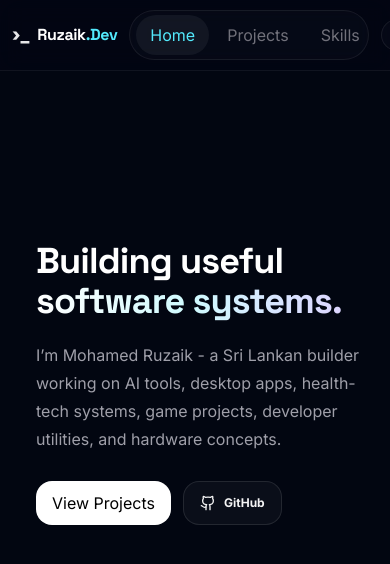
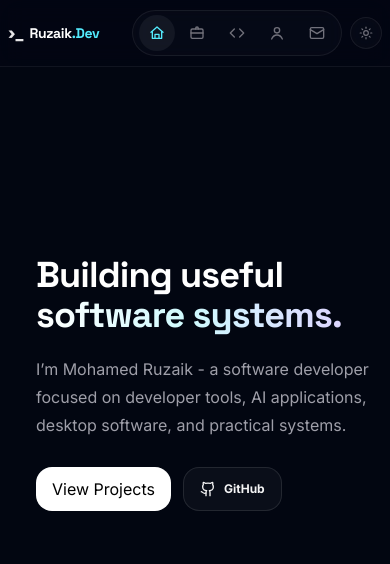
Before and after one commit to Mohamed-Ruzaik/Ruzaik-Dev, a React (Vite) app: page / in a window 390 px wide. Shown: the top 564 px of the page. Built offline with nearby package versions, Linux system fonts and the light colour scheme.

Commit message:
Refine portfolio content and mobile nav

```diff
--- a/src/App.tsx
+++ b/src/App.tsx
@@ -52,8 +52,8 @@ const hiddenScrollbar =
 
 const whatsappNumber = "94762334979";
 const githubUrl = "https://github.com/Mohamed-Ruzaik";
+const linkedinUrl = "https://www.linkedin.com/in/mohamedruzaik/";
 const cvUrl = "/Mohamed-Ruzaik-CV.pdf";
-
 const bodyFont =
   "Inter, ui-sans-serif, system-ui, -apple-system, BlinkMacSystemFont, 'Segoe UI', sans-serif";
 const headingFont =
@@ -341,10 +341,8 @@ const skillGroups = [
       "System Design",
       "Problem Solving",
       "Debugging",
-      "Architecture Planning",
       "API Design",
       "Database Design",
-      "Requirements Analysis",
       "Technical Documentation",
     ],
   },
@@ -358,39 +356,39 @@ const skillGroups = [
       "Rapid Prototyping",
       "UI/UX Thinking",
       "Workflow Design",
-      "Developer Tools",
-      "Desktop App Development",
-      "Web Application Development",
-      "Mobile Application Development",
-      "Developer Tool Development",
       "AI Integration",
     ],
   },
   {
-    title: "Hardware",
+    title: "Software Development",
+    icon: "terminal",
+    items: [
+      "Web Application Development",
+      "Desktop App Development",
+      "Mobile App Development",
+      "Developer Tool Development",
+      "Game Development",
+    ],
+  },
+  {
+    title: "Hardware & Creative",
     icon: "telescope",
     items: [
-      "Hardware",
-      "Electronics Prototyping",
+      "Hardware Prototyping",
       "Optical Systems",
-      "Hardware Troubleshooting",
-      "Mechanical Assembly",
+      "Digital Design",
+      "UI Design",
+      "Visual Communication",
     ],
   },
   {
-    title: "Creative",
-    icon: "layers",
-    items: ["Digital Design", "UI Design", "Painting", "Visual Communication"],
-  },
-  {
-    title: "Soft Skills",
+    title: "Personal Strengths",
     icon: "zap",
     items: [
       "Self Learning",
-      "Research",
-      "Adaptability",
       "Curiosity",
       "Persistence",
+      "Adaptability",
       "Independent Problem Solving",
     ],
   },
@@ -415,17 +413,17 @@ const techGroups = [
   {
     title: "Mobile",
     icon: "briefcase",
-    items: ["Flutter", "React Native"],
+    items: ["Flutter", "React Native", "Android / Kotlin"],
   },
   {
     title: "Game Development",
     icon: "game",
-    items: ["Unity", "Unreal Engine"],
+    items: ["Unity", "C#", "Unreal Engine"],
   },
   {
     title: "Hardware",
     icon: "telescope",
-    items: ["Optics"],
+    items: ["Optics", "Electronics"],
   },
 ] as const;
 
@@ -435,7 +433,15 @@ const quickStats = [
   { label: "Base", value: "Sri Lanka" },
 ] as const;
 
-type IconName = keyof typeof iconFactories;
+type IconName = keyof ReturnType<typeof iconFactories>;
+
+const pageIcons: Record<PageName, IconName> = {
+  Home: "home",
+  Projects: "briefcase",
+  Skills: "code",
+  About: "user",
+  Contact: "mail",
+};
 
 function Icon({ name, className = "h-5 w-5" }: { name: IconName | string; className?: string }) {
   const common = {
@@ -454,6 +460,19 @@ function Icon({ name, className = "h-5 w-5" }: { name: IconName | string; classN
 }
 
 const iconFactories = (common: Record<string, unknown>) => ({
+  home: (
+    <svg {...common}>
+      <path d="m3 11 9-8 9 8" />
+      <path d="M5 10v10h14V10" />
+      <path d="M9 20v-6h6v6" />
+    </svg>
+  ),
+  user: (
+    <svg {...common}>
+      <circle cx="12" cy="8" r="4" />
+      <path d="M4 21c1.7-4 4.4-6 8-6s6.3 2 8 6" />
+    </svg>
+  ),
   arrow: (
     <svg {...common}>
       <path d="M7 7h10v10" />
@@ -464,6 +483,13 @@ const iconFactories = (common: Record<string, unknown>) => ({
     <svg {...common}>
       <path d="M15 22v-4a4.8 4.8 0 0 0-1-3.5c3 0 6-2 6-5.5.08-1.25-.27-2.48-1-3.5.28-1.15.28-2.35 0-3.5 0 0-1 0-3 1.5-2.64-.5-5.36-.5-8 0C6 2 5 2 5 2c-.3 1.15-.3 2.35 0 3.5A5.4 5.4 0 0 0 4 9c0 3.5 3 5.5 6 5.5-.39.49-.68 1.05-.85 1.65-.17.6-.22 1.23-.15 1.85v4" />
       <path d="M9 18c-4.5 2-5-2-7-2" />
+    </svg>
+  ),
+  linkedin: (
+    <svg {...common}>
+      <path d="M16 8a6 6 0 0 1 6 6v7h-4v-7a2 2 0 0 0-4 0v7h-4v-7a6 6 0 0 1 6-6Z" />
+      <rect x="2" y="9" width="4" height="12" />
+      <circle cx="4" cy="4" r="2" />
     </svg>
   ),
   mail: (
@@ -871,12 +897,24 @@ function StackIcon({ name }: { name: string }) {
     return <Icon name="game" className={`${baseClass} text-violet-300`} />;
   }
 
+  if (normalized === "c#") {
+    return <Icon name="hexagon" className={`${baseClass} text-violet-300`} />;
+  }
+
   if (normalized === "visual basic") {
     return <Icon name="window" className={`${baseClass} text-indigo-300`} />;
   }
 
+  if (normalized === "android / kotlin") {
+    return <Icon name="smartphone" className={`${baseClass} text-green-300`} />;
+  }
+
   if (normalized === "optics") {
     return <Icon name="telescope" className={`${baseClass} text-amber-300`} />;
+  }
+
+  if (normalized === "electronics") {
+    return <Icon name="settings" className={`${baseClass} text-cyan-300`} />;
   }
 
   if (normalized === "ai" || normalized.includes("ai ")) {
@@ -979,7 +1017,7 @@ function ProjectCard({ project, index, onOpen }: { project: Project; index: numb
           className="inline-flex w-full min-w-[118px] items-center justify-center gap-2 rounded-full bg-white px-4 py-2.5 text-xs font-black !text-black transition hover:bg-zinc-200 sm:w-auto [&_svg]:!text-black"
         >
           <Icon name="briefcase" className="h-3.5 w-3.5" />
-          Case Study
+          View Project
         </button>
         <a
           href={project.liveDemoUrl || "#"}
@@ -1005,7 +1043,7 @@ function HomePage({ setActivePage }: { setActivePage: (page: PageName) => void }
           </h1>
 
           <p className="mt-5 max-w-2xl text-base leading-7 text-zinc-400">
-            I’m Mohamed Ruzaik - a Sri Lankan builder working on AI tools, desktop apps, health-tech systems, game projects, developer utilities, and hardware concepts.
+            I’m Mohamed Ruzaik - a software developer focused on developer tools, AI applications, desktop software, and practical systems.
           </p>
 
           <div className="mt-7 flex flex-wrap gap-3">
@@ -1042,8 +1080,8 @@ function ProjectsPage({ onOpenProject }: { onOpenProject: (slug: string) => void
     <Page>
       <SectionTitle
         eyebrow="Selected Work"
-        title="Focused Project Case Study"
-        text="One focused build for now. This project can open into its own full case-study page."
+        title="Featured Build"
+        text="A closer look at one active project for now. More projects will be added as they are cleaned up and documented."
       />
 
       <div className={`mb-6 rounded-[1.5rem] p-2 sm:mb-8 sm:rounded-[1.75rem] sm:p-3 ${projectGlass}`}>
@@ -1226,10 +1264,9 @@ function ProjectDetailPage({ slug, onBack }: { slug: string; onBack: () => void
 
 function SkillsPage() {
   const proofItems = [
-    "Can move from idea to prototype quickly.",
-    "Has experience across AI tools, desktop software, health systems, game development, hardware concepts, and product design.",
-    "Understands product flows, not only code files.",
-    "Builds with modern tools and can explain architecture clearly.",
+    "This portfolio shows range, not just isolated code samples.",
+    "It shows that I can move from an idea to a working prototype, design product flows, work across different platforms, and explain how a system is built.",
+    "I work across AI tools, desktop software, health systems, game projects, hardware concepts, and product design.",
   ];
 
   return (
@@ -1237,7 +1274,7 @@ function SkillsPage() {
       <SectionTitle
         eyebrow="Capability"
         title="Skills & Tools"
-        text="A practical mix of engineering, product thinking, developer tooling, hardware work, creative design, and self-driven problem solving."
+        text="A practical mix of software engineering, product thinking, developer tooling, creative design, and hands-on experimentation."
       />
 
       <div className="grid gap-5 lg:grid-cols-2 xl:grid-cols-3">
@@ -1309,7 +1346,7 @@ function SkillsPage() {
               Why this portfolio matters
             </p>
             <h2 style={{ fontFamily: headingFont }} className="mt-4 text-3xl font-black text-white md:text-5xl">
-              This is proof of range.
+              This portfolio shows range.
             </h2>
           </div>
           <div className="space-y-4 text-sm leading-7 text-zinc-300">
@@ -1354,9 +1391,10 @@ function AboutPage() {
             <h2 style={{ fontFamily: headingFont }} className="mt-4 text-3xl font-black text-white md:text-5xl">
               Mohamed Ruzaik
             </h2>
-            <p className="mt-5 text-base leading-8 text-zinc-400">
-              I’m a software engineering student from Sri Lanka who likes turning rough product ideas into working software. My current focus is AI tools, desktop apps, full-stack systems, and practical projects that can grow beyond a demo screen.
-            </p>
+            <div className="mt-5 space-y-4 text-base leading-8 text-zinc-400">
+              <p>I enjoy turning rough ideas into working software.</p>
+              <p>My current focus is developer tools, AI-assisted applications, desktop software, and systems that solve practical problems.</p>
+            </div>
             <div className="mt-7 flex flex-wrap gap-3">
               <a
                 href={cvUrl}
@@ -1403,7 +1441,9 @@ function AboutPage() {
           </div>
         </div>
 
-        <div className="mt-8 flex flex-wrap gap-3 border-t border-white/10 pt-8">
+        <div className="mt-8 border-t border-white/10 pt-8">
+          <p className="section-eyebrow mb-4 text-sm font-semibold uppercase tracking-[0.3em] text-cyan-300">Contact</p>
+          <div className="flex flex-wrap gap-3">
           <a href="mailto:contact@mohamedruzaik.com" className={`${contactButtonBase} border border-white/10 bg-white/[0.04] text-zinc-200 hover:bg-white/[0.08]`}>
             <Icon name="mail" className="h-4 w-4" /> Email
           </a>
@@ -1415,6 +1455,15 @@ function AboutPage() {
           >
             <Icon name="whatsapp" className="h-4 w-4" /> WhatsApp
           </a>
+          <a
+            href={linkedinUrl}
+            target="_blank"
+            rel="noreferrer"
+            className={`${contactButtonBase} border border-sky-300/20 bg-sky-300/[0.08] text-sky-100 hover:bg-sky-300/[0.14]`}
+          >
+            <Icon name="linkedin" className="h-4 w-4" /> LinkedIn
+          </a>
+          </div>
         </div>
       </div>
     </Page>
@@ -1446,6 +1495,13 @@ function ContactPage() {
       href: githubUrl,
       icon: "github",
       className: "border-cyan-300/20 bg-cyan-300/[0.08] text-cyan-100 hover:bg-cyan-300/[0.14]",
+    },
+    {
+      label: "LinkedIn",
+      value: "mohamedruzaik",
+      href: linkedinUrl,
+      icon: "linkedin",
+      className: "border-sky-300/20 bg-sky-300/[0.08] text-sky-100 hover:bg-sky-300/[0.14]",
     },
   ] as const;
 
@@ -1578,45 +1634,49 @@ export default function App() {
       <AnimatedBackground />
 
       <nav className={`fixed left-0 right-0 top-0 z-50 ${navGlass}`}>
-        <div className="nav-shell mx-auto flex w-full items-center justify-between gap-3 px-3 py-2.5 sm:gap-5 sm:px-6">
+        <div className="nav-shell mx-auto flex w-full items-center justify-between gap-2 px-2 py-2.5 sm:gap-5 sm:px-6">
           <button
             type="button"
             onClick={() => setActivePage("Home")}
-            className="flex shrink-0 items-center gap-2 text-left"
+            className="flex shrink-0 items-center gap-1.5 text-left sm:gap-2"
           >
-            <span className="text-lg font-black leading-none text-white/90">›_</span>
-            <span style={{ fontFamily: headingFont }} className="text-base font-black tracking-tight text-white sm:text-lg">
+            <span className="text-base font-black leading-none text-white/90 sm:text-lg">›_</span>
+            <span style={{ fontFamily: headingFont }} className="text-sm font-black tracking-tight text-white sm:text-lg">
               Ruzaik<span className="text-cyan-300">.Dev</span>
             </span>
           </button>
 
-          <div className="flex items-center gap-3">
+          <div className="flex min-w-0 flex-1 items-center justify-end gap-2 sm:gap-3">
             <div className={`hidden items-center gap-1 md:flex ${navPanel}`}>
               {pages.map((page) => (
                 <button
                   key={page}
                   type="button"
                   onClick={() => setActivePage(page)}
-                  className={`${navItemBase} ${
+                  className={`inline-flex items-center gap-2 ${navItemBase} ${
                     activePage === page && !view.projectSlug ? navItemActive : navItemIdle
                   }`}
                 >
+                  <Icon name={pageIcons[page]} className="h-3.5 w-3.5" />
                   {page}
                 </button>
               ))}
             </div>
 
-            <div className={`flex max-w-[calc(100vw-150px)] items-center gap-1 overflow-x-auto md:hidden ${navPanel} ${hiddenScrollbar}`}>
+            <div className={`flex w-auto max-w-[calc(100vw-148px)] shrink-0 items-center gap-1 overflow-x-auto md:hidden ${navPanel} ${hiddenScrollbar}`}>
               {pages.map((page) => (
                 <button
                   key={page}
                   type="button"
                   onClick={() => setActivePage(page)}
-                  className={`shrink-0 rounded-full px-3.5 py-2 text-xs font-bold transition-all duration-300 ${
+                  aria-label={page}
+                  title={page}
+                  className={`grid h-9 w-9 shrink-0 place-items-center rounded-full text-xs font-bold transition-all duration-300 ${
                     activePage === page && !view.projectSlug ? navItemActive : navItemIdle
                   }`}
                 >
-                  {page}
+                  <Icon name={pageIcons[page]} className="h-4 w-4" />
+                  <span className="sr-only">{page}</span>
                 </button>
               ))}
             </div>
--- a/src/style.css
+++ b/src/style.css
@@ -238,6 +238,12 @@ body,
   color: #07769f !important;
 }
 
+.theme-light .text-sky-300,
+.theme-light .text-sky-200,
+.theme-light .text-sky-100 {
+  color: #0369a1 !important;
+}
+
 .theme-light .text-emerald-300,
 .theme-light .text-emerald-200 {
   color: #059669 !important;
```
